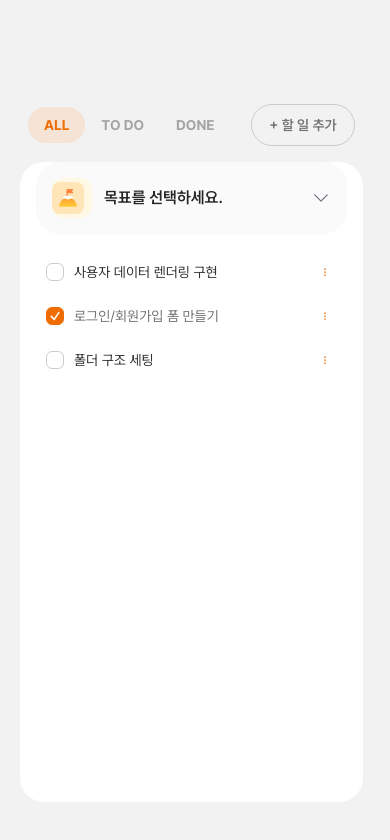
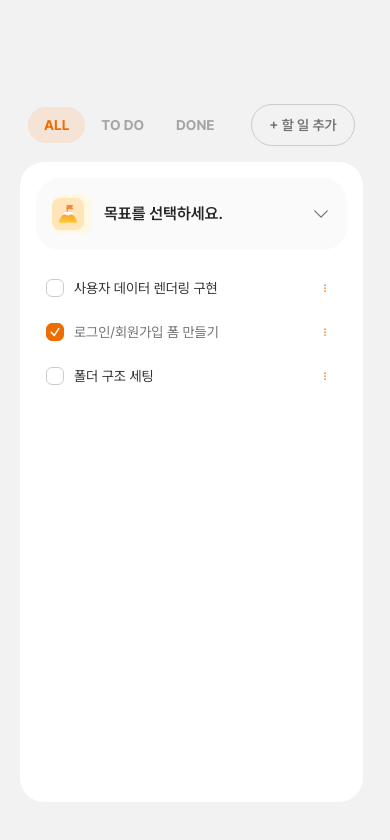
Before and after one commit to swallowedB/slice, a Next.js app: page /tasklist in a window 390 px wide. Shown: the top 840 px of the page. Built offline with nearby package versions, Linux system fonts and the light colour scheme.

Commit message:
🔨 Refactor : tasklist 모바일 버전 여백수정

```diff
--- a/src/app/(protected)/tasklist/_components/TaskContent.tsx
+++ b/src/app/(protected)/tasklist/_components/TaskContent.tsx
@@ -26,7 +26,7 @@ export default function TaskContent() {
     );
   };
   return (
-    <div className="h-[640px] w-[343px] rounded-3xl bg-white px-4 pb-8 lg:h-[916px] lg:w-[636px] lg:px-6 lg:pt-6 lg:pb-10 2xl:h-[796px] 2xl:w-[720px] 2xl:rounded-2xl 2xl:px-8 2xl:pt-8 2xl:pb-44">
+    <div className="h-[640px] w-[343px] rounded-3xl bg-white px-4 py-4 pb-8 lg:h-[916px] lg:w-[636px] lg:px-6 lg:pt-6 lg:pb-10 2xl:h-[796px] 2xl:w-[720px] 2xl:rounded-2xl 2xl:px-8 2xl:pt-8 2xl:pb-44">
       <GoalSelect
         goals={mockGoals}
         title="목표를 선택하세요."
```
